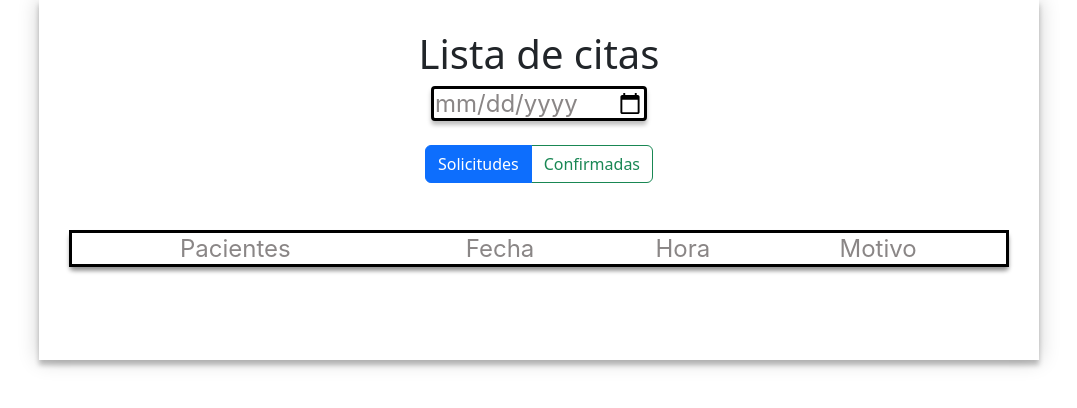
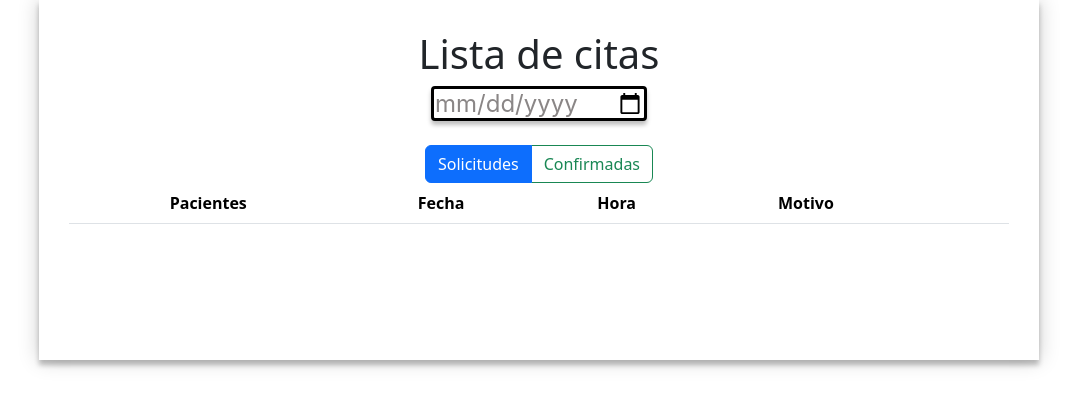
Before and after one commit to LuisM711/proyectomedico, a Django app: template moduloPrincipal/templates/ventanas_especialista/lista_citas_especialista.html in a window 1280 px wide. Shown: the part 70-478 px from the top of the page, without its empty margins (101-1178 px from the left). Run offline with Django 5.2, Linux system fonts and the light colour scheme; the template is opened without the code that fills it: values that come from a table or form of the project are taken from there, others are empty; data comes from the database, SQL or seed files in the repository; both versions use the stored data as it was after the commit; some libraries are stand-ins or nearby versions.

Commit message:
estilo tablas lista-citas

```diff
--- a/moduloPrincipal/templates/ventanas_especialista/lista_citas_especialista.html
+++ b/moduloPrincipal/templates/ventanas_especialista/lista_citas_especialista.html
@@ -12,21 +12,20 @@
     <input type="date" class="fecha" id="fechaActual"> <br> <br>
 
     <div class="radio-buttons">
-        <center>
+
             <div class="btn-group" role="group" aria-label="Basic radio toggle button group" id="Botones">
                 <input type="radio" class="btn-check" name="btnradio" id="btnradio1" autocomplete="off" checked>
                 <label class="btn btn-outline-primary" for="btnradio1">Solicitudes</label>
-
                 <input type="radio" class="btn-check" name="btnradio" id="btnradio2" autocomplete="off">
                 <label class="btn btn-outline-success" for="btnradio2">Confirmadas</label>
             </div>
-        </center>
+
     </div>
 
     <div class="citas" id="citas-pendientes">
         {% if citas %}
 
-    <table class="tabla">
+    <table class="table table-hover">
         <tr class="titulo">
             <th>Pacientes</th>
             <th>Fecha</th>
@@ -50,7 +49,7 @@
         {% endif %}
 
             {% endfor %}
-        </table>
+        </table class="table table-hover">
         {% else %}
             <h1>No se encuentra ninguna cita</h1>
         {% endif %}
@@ -59,7 +58,7 @@
         <div class="citas" id="citas-confirmadas" style="display: none;">
             {% if citas %}
 
-            <table class="tabla">
+            <table class="table table-hover">
                 <tr class="titulo">
                     <th>Pacientes</th>
                     <th>Fecha</th>
@@ -78,7 +77,7 @@
                     <td>{{cita.motivo}}</td>
                     {% if cita.estatus == 'C' %}
                         <td>Pendiente</td>
-                        <td><a href="/consulta_medica/{{cita.id}}"><button class="aceptar" >Llenar</button></a></td>
+                        <td><a href="/consulta_medica/{{cita.id}}"><button class="btn btn-primary" >Llenar</button></a></td>
                     {% else %}
                         <td>Atendida</td>
                         <td><a href="/visualizar_consulta/{{cita.id}}"><button >ver</button></a></td>
```
Also changed, not shown: db.sqlite3.
